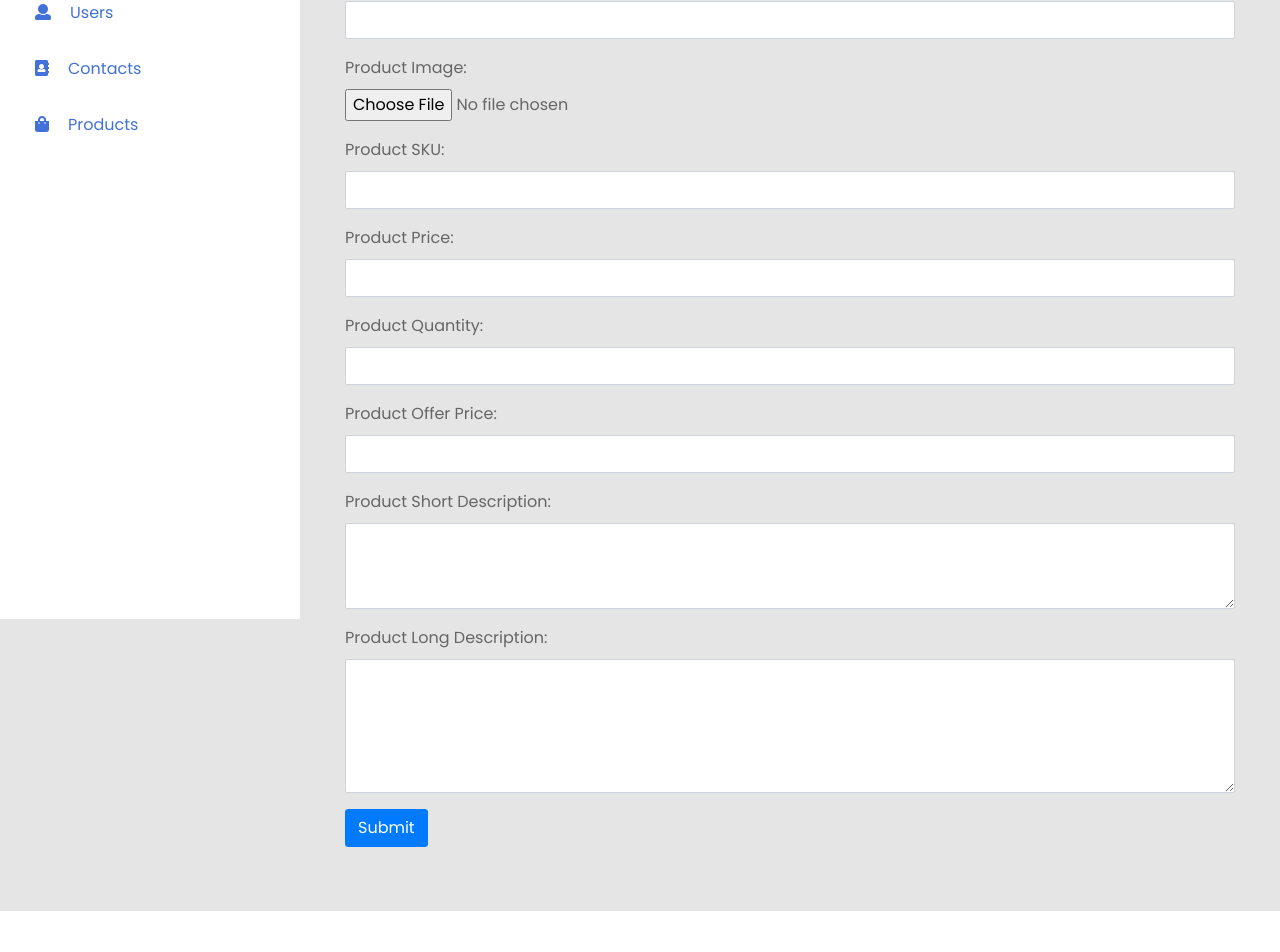
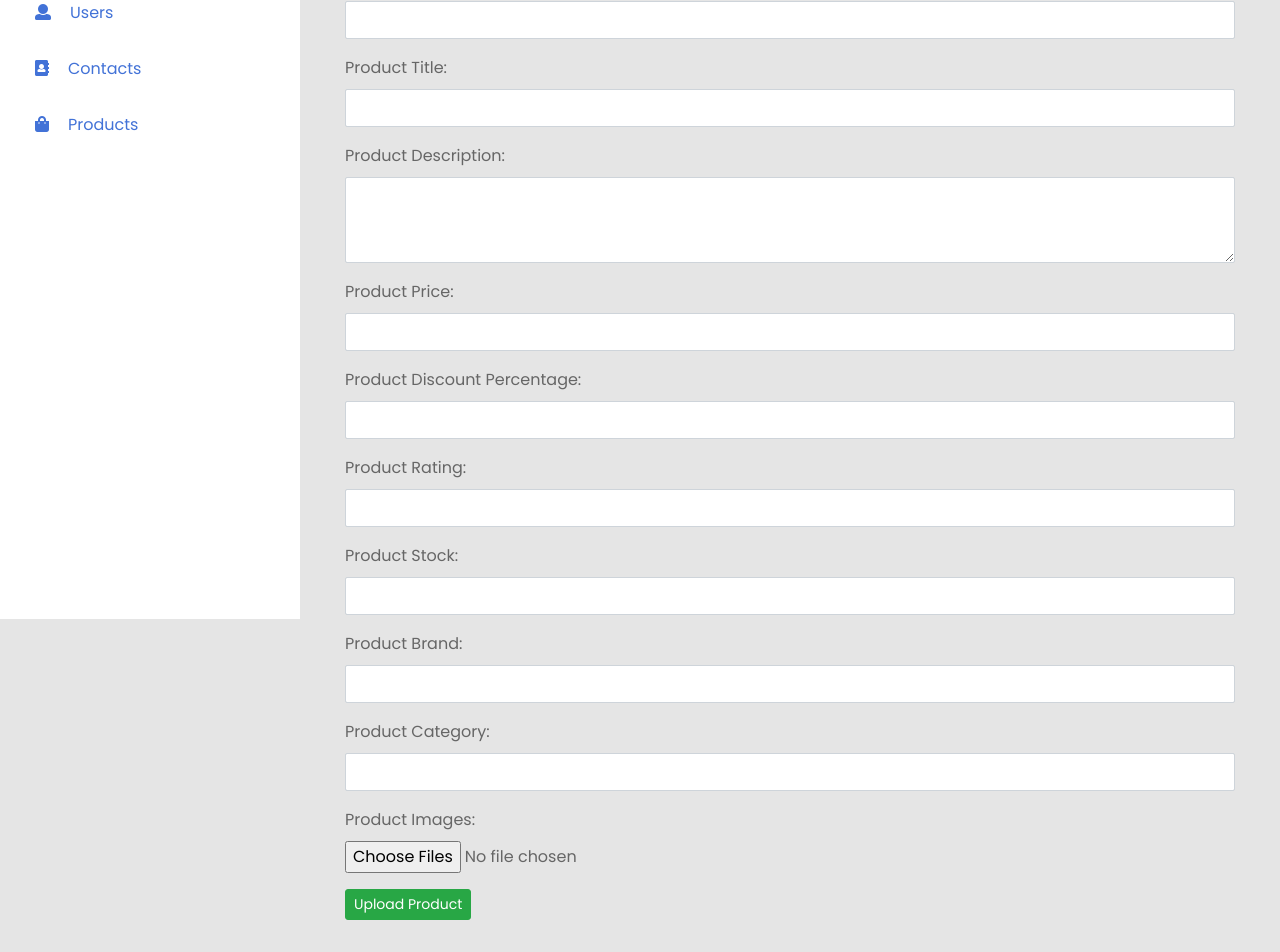
Before and after one commit to Paul-Soham/practice, a React (Create React App) app in the folder client/ecommerce/: page /product in a window 1280 px wide. Shown: the part 181-1133 px from the top of the page. Before the commit the page ends 1092 px from the top, so only its background shows below. Built offline with nearby package versions, Linux system fonts and the light colour scheme.

Commit message:
Complete product upload using form

```diff
--- a/client/ecommerce/src/component/admin/AdminProduct.js
+++ b/client/ecommerce/src/component/admin/AdminProduct.js
@@ -5,14 +5,16 @@ import AdminSearch from './AdminSearch';
 
 function AdminProduct() {
     const [productData, setProductData] = useState({
+        id: "",
         title: "",
-        image: "",
-        sku: "",
+        description: "",
         price: "",
-        quantity: "",
-        offerPrice: "",
-        shortDescription: "",
-        longDescription: ""
+        discountPercentage: "",
+        rating: "",
+        stock: "",
+        brand: "",
+        category: "",
+        productImages: []
     });
 
     const handleChange = (e) => {
@@ -23,10 +25,54 @@ function AdminProduct() {
         });
     };
 
-    const handleSubmit = (e) => {
+    const handleImageChange = (e) => {
+        setProductData({
+            ...productData,
+            productImages: [...e.target.files]
+        });
+    };
+
+    const handleSubmit = async (e) => {
         e.preventDefault();
-        // Handle form submission here
-        console.log("Product data:", productData);
+        const formData = new FormData();
+        formData.append('id', productData.id);
+        formData.append('title', productData.title);
+        formData.append('description', productData.description);
+        formData.append('price', productData.price);
+        formData.append('discountPercentage', productData.discountPercentage);
+        formData.append('rating', productData.rating);
+        formData.append('stock', productData.stock);
+        formData.append('brand', productData.brand);
+        formData.append('category', productData.category);
+        productData.productImages.forEach((image) => {
+            formData.append('productImages', image);
+        });
+
+        try {
+            const response = await fetch('http://localhost:5000/api/products', {
+                method: 'POST',
+                body: formData
+            });
+            if (!response.ok) {
+                throw new Error('Failed to upload product');
+            }
+            console.log('Product uploaded successfully');
+            // Clear form data after successful submission
+            setProductData({
+                id: "",
+                title: "",
+                description: "",
+                price: "",
+                discountPercentage: "",
+                rating: "",
+                stock: "",
+                brand: "",
+                category: "",
+                productImages: []
+            });
+        } catch (error) {
+            console.error('Error uploading product:', error);
+        }
     };
 
     return (
@@ -43,38 +89,48 @@ function AdminProduct() {
                                     <h2 className="pb-3">Upload Product</h2>
                                     <form onSubmit={handleSubmit}>
                                         <div className="form-group">
+                                            <label>Product ID:</label>
+                                            <input type="text" className="form-control" name="id" value={productData.id} onChange={handleChange} />
+                                        </div>
+                                        <div className="form-group">
                                             <label>Product Title:</label>
                                             <input type="text" className="form-control" name="title" value={productData.title} onChange={handleChange} required />
                                         </div>
                                         <div className="form-group">
-                                            <label>Product Image:</label>
-                                            <input type="file" className="form-control-file" name="image" onChange={handleChange} required />
-                                        </div>
-                                        <div className="form-group">
-                                            <label>Product SKU:</label>
-                                            <input type="text" className="form-control" name="sku" value={productData.sku} onChange={handleChange} />
+                                            <label>Product Description:</label>
+                                            <textarea className="form-control" rows="3" name="description" value={productData.description} onChange={handleChange}></textarea>
                                         </div>
                                         <div className="form-group">
                                             <label>Product Price:</label>
                                             <input type="number" className="form-control" name="price" value={productData.price} onChange={handleChange} required />
                                         </div>
                                         <div className="form-group">
-                                            <label>Product Quantity:</label>
-                                            <input type="number" className="form-control" name="quantity" value={productData.quantity} onChange={handleChange} required />
+                                            <label>Product Discount Percentage:</label>
+                                            <input type="number" className="form-control" name="discountPercentage" value={productData.discountPercentage} onChange={handleChange} />
                                         </div>
                                         <div className="form-group">
-                                            <label>Product Offer Price:</label>
-                                            <input type="number" className="form-control" name="offerPrice" value={productData.offerPrice} onChange={handleChange} />
+                                            <label>Product Rating:</label>
+                                            <input type="number" className="form-control" name="rating" value={productData.rating} onChange={handleChange} />
                                         </div>
                                         <div className="form-group">
-                                            <label>Product Short Description:</label>
-                                            <textarea className="form-control" rows="3" name="shortDescription" value={productData.shortDescription} onChange={handleChange}></textarea>
+                                            <label>Product Stock:</label>
+                                            <input type="number" className="form-control" name="stock" value={productData.stock} onChange={handleChange} />
                                         </div>
                                         <div className="form-group">
-                                            <label>Product Long Description:</label>
-                                            <textarea className="form-control" rows="5" name="longDescription" value={productData.longDescription} onChange={handleChange}></textarea>
+                                            <label>Product Brand:</label>
+                                            <input type="text" className="form-control" name="brand" value={productData.brand} onChange={handleChange} />
                                         </div>
-                                        <button type="submit" className="btn btn-primary">Submit</button>
+                                        <div className="form-group">
+                                            <label>Product Category:</label>
+                                            <input type="text" className="form-control" name="category" value={productData.category} onChange={handleChange} />
+                                        </div>
+                                        <div className="form-group">
+                                            <label>Product Images:</label>
+                                            <input type="file" className="form-control-file" name="productImages" onChange={handleImageChange} multiple />
+                                        </div>
+                                        <button type="submit" className="btn btn-success btn-sm">
+                                            Upload Product
+                                        </button>
                                     </form>
                                 </div>
                             </div>
@@ -83,7 +139,7 @@ function AdminProduct() {
                 </div>
             </div>
         </>
-    );
+    )
 }
 
-export default AdminProduct;
+export default AdminProduct
```
Also changed, not shown: 1 other file (tests, documents, lock files or other folders).
